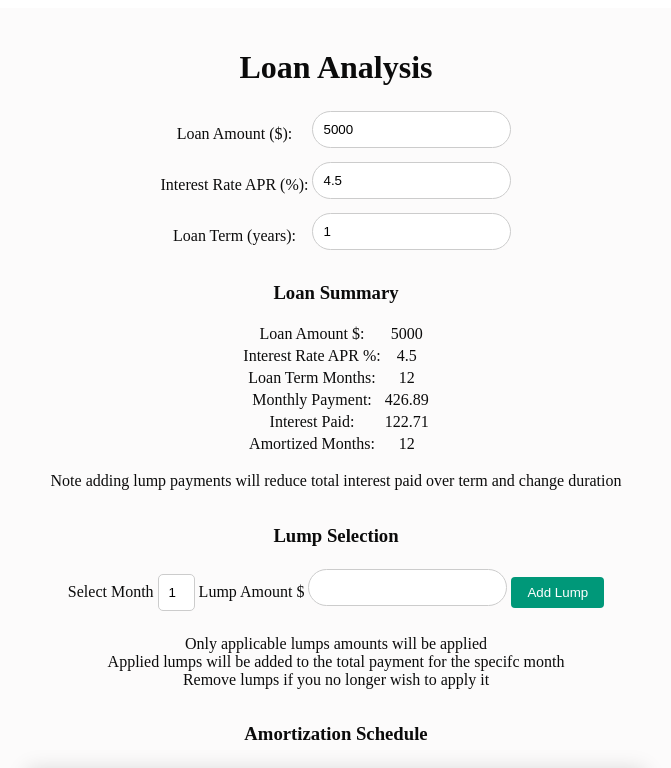
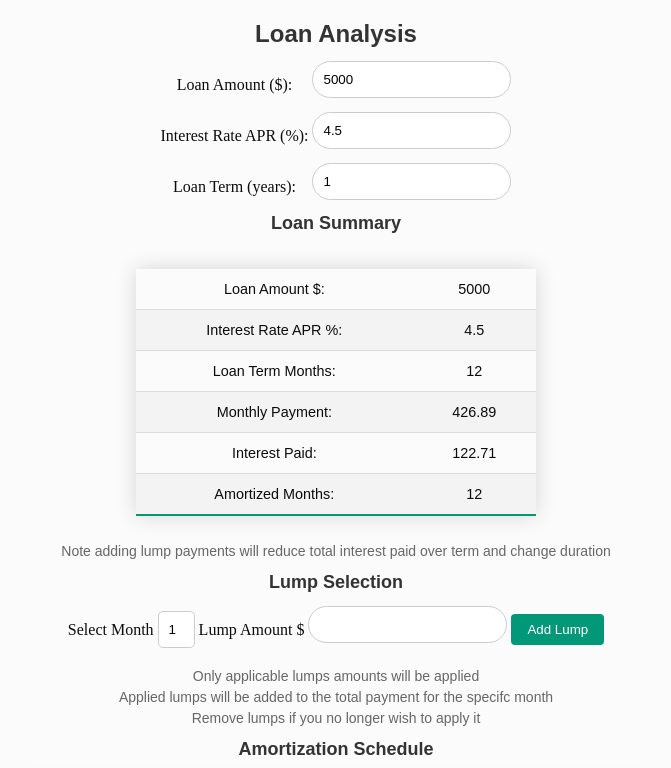
Before and after one commit to sanvirk99/loan-app, a React (Vite) app: page / in a window 1280 px wide. Shown: the top 768 px of the page, without its empty margins (304-975 px from the left). Built offline with nearby package versions, Linux system fonts and the light colour scheme.

Commit message:
styling changes

```diff
--- a/src/App.jsx
+++ b/src/App.jsx
@@ -3,7 +3,7 @@ import Calculator from './Calculator'
 import Input from './Input'
 import Amortization from './Amortization'
 import LumpSelection from './LumpSelection'
-
+import './styles/styles.css'
 
 function calculateMonthlyPayment(principal, annualInterestRate, loanTermMonths) {
 
@@ -69,7 +69,7 @@ function App() {
           setLoanTermMonths={setLoanTermMonths}
         />
         <h3>Loan Summary</h3>
-        <table>
+        <table className='styled-table'>
           <tbody>
             <tr>
               <td>Loan Amount $:</td>
--- a/src/Input.jsx
+++ b/src/Input.jsx
@@ -1,5 +1,5 @@
 import { useEffect, useState } from "react";
-import './styles/input.css';
+
 
 const Input = (props) => {
 
--- a/src/styles/input.css
+++ b/src/styles/styles.css
@@ -52,10 +52,12 @@ button:hover {
   transform: scale(1.05); /* Scale button slightly on hover */
 }
 
+
+/* https://dev.to/dcodeyt/creating-beautiful-html-tables-with-css-428l */
 /* Selection (dropdown) styles */
 select {
   padding: 10px;
-  border: 1px solid #ccc; /* Gray border */
+  border: thin solid #ccc; /* Gray border */
   border-radius: 5px;
   appearance: none; /* Remove default appearance */
   background-color: #fff; /* White background */
@@ -101,3 +103,59 @@ select:focus {
 .styled-table tbody tr:last-of-type {
   border-bottom: 2px solid #009879;
 }
+
+.styled-table {
+    overflow-x: auto; /* Enable horizontal scroll on small screens */
+}
+
+
+
+
+
+/* Reset CSS */
+html, body, h1, h2, h3, h4, h5, h6, p, ul, ol, li {
+  margin: 0;
+  padding: 0;
+  border: 0;
+}
+
+/* Basic styling for headers */
+h1, h2, h3, h4, h5, h6 {
+  font-family: Arial, sans-serif;
+  font-weight: bold;
+  color: #333;
+  margin-bottom: 10px;
+}
+
+h1 {
+  font-size: 24px;
+}
+
+h2 {
+  font-size: 20px;
+}
+
+h3 {
+  font-size: 18px;
+}
+
+h4 {
+  font-size: 16px;
+}
+
+h5 {
+  font-size: 14px;
+}
+
+h6 {
+  font-size: 12px;
+}
+
+
+p {
+  font-family: Arial, sans-serif;
+  font-size: 14px;
+  line-height: 1.5; /* Adjust line height for readability */
+  color: #666; /* Adjust text color */
+  margin-bottom: 10px; /* Add some spacing between paragraphs */
+}
```
